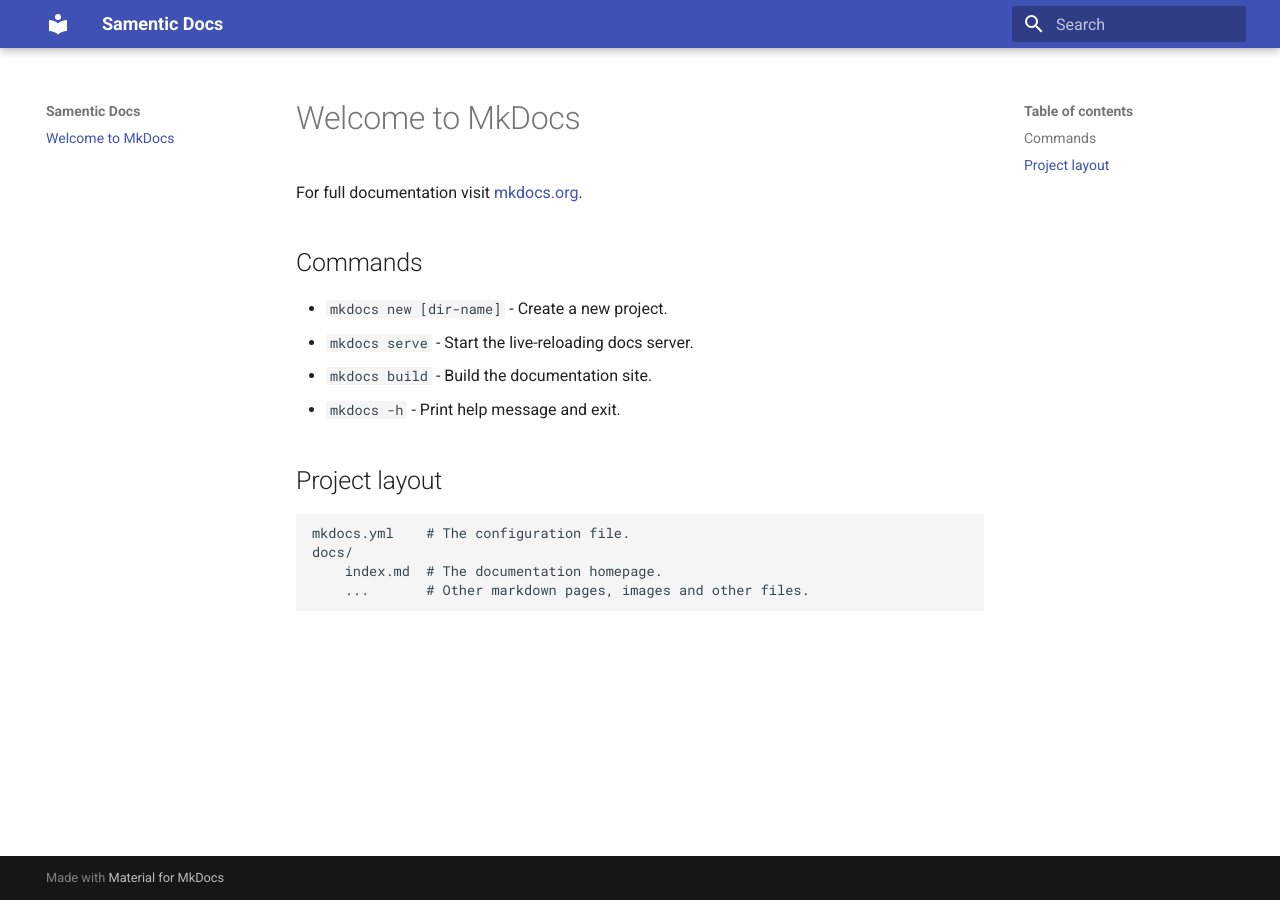
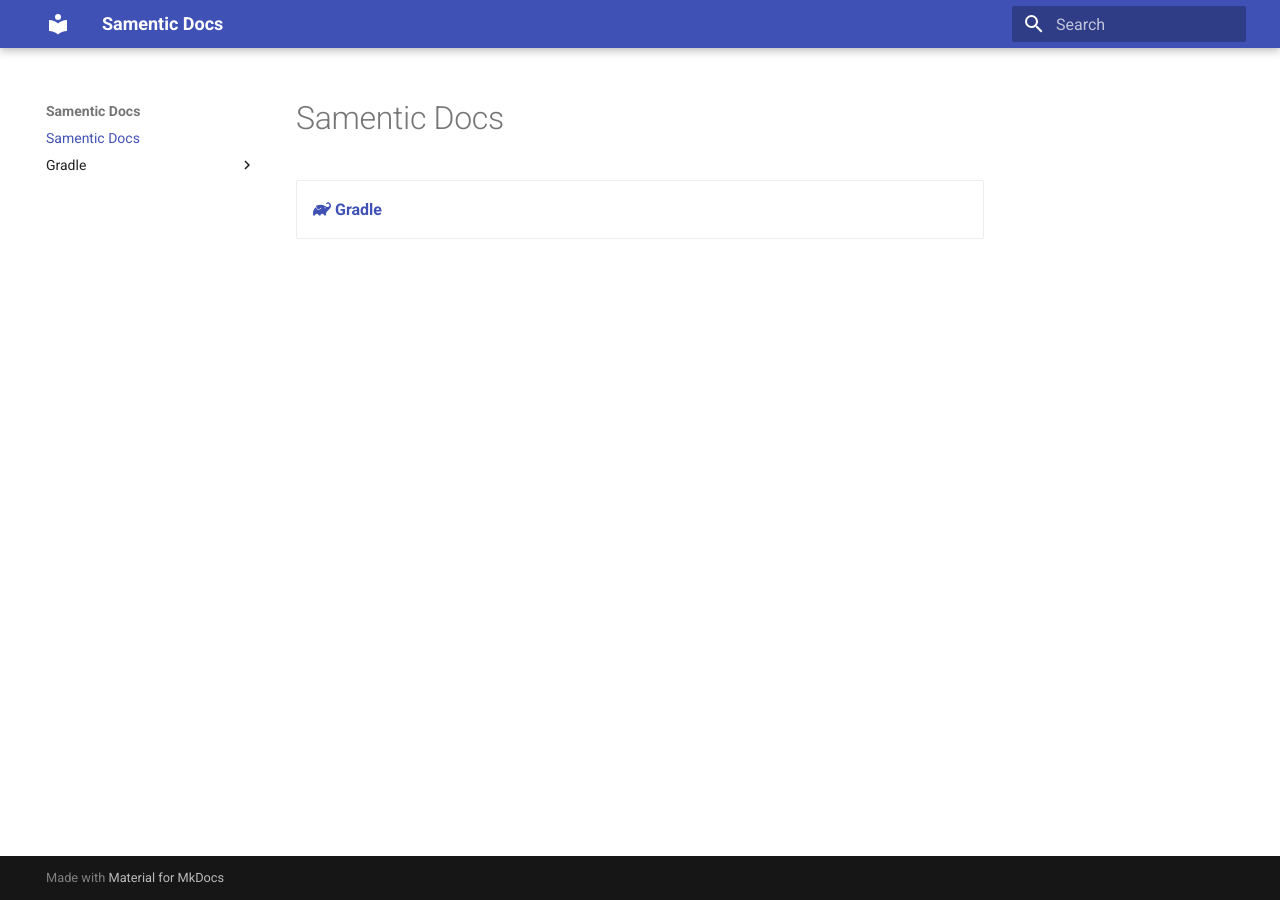
Before and after one commit to MohsenSameti/Samentic-Docs, an MkDocs documentation site: the page built from docs/index.md, in a window 1280 px wide. Built offline with MkDocs 1.6.1 and Material for MkDocs 9.7.7, drawn with Linux system fonts in a browser that asks for light colours.

Commit message:
Basic project setup
- Add bare bones of current files
- Add yml file format validator (provided by mkdocs)

```diff
--- a/docs/index.md
+++ b/docs/index.md
@@ -1,17 +1,7 @@
-# Welcome to MkDocs
+# Samentic Docs
 
-For full documentation visit [mkdocs.org](https://www.mkdocs.org).
+<div class="grid cards" markdown>
 
-## Commands
+- [:simple-gradle: __Gradle__](./gradle/index.md)
 
-* `mkdocs new [dir-name]` - Create a new project.
-* `mkdocs serve` - Start the live-reloading docs server.
-* `mkdocs build` - Build the documentation site.
-* `mkdocs -h` - Print help message and exit.
-
-## Project layout
-
-    mkdocs.yml    # The configuration file.
-    docs/
-        index.md  # The documentation homepage.
-        ...       # Other markdown pages, images and other files.
+</div>
--- a/mkdocs.yml
+++ b/mkdocs.yml
@@ -1,4 +1,13 @@
 site_name: Samentic Docs
 site_url: https://docs.samentic.com
+markdown_extensions:
+  - attr_list
+  - md_in_html
+  - pymdownx.emoji:
+      emoji_index: !!python/name:material.extensions.emoji.twemoji
+      emoji_generator: !!python/name:material.extensions.emoji.to_svg
+  - toc:
+      permalink: "#"
 theme:
   name: material
+  favicon: assets/favicon.png
```
Also changed, not shown: docs/gradle/index.md (added, +8 -0 lines), docs/gradle/tips-and-tricks/index.md (added, +1 -0 lines), docs/gradle/webinars/index.md (added, +1 -0 lines), docs/assets/favicon.png (added).
